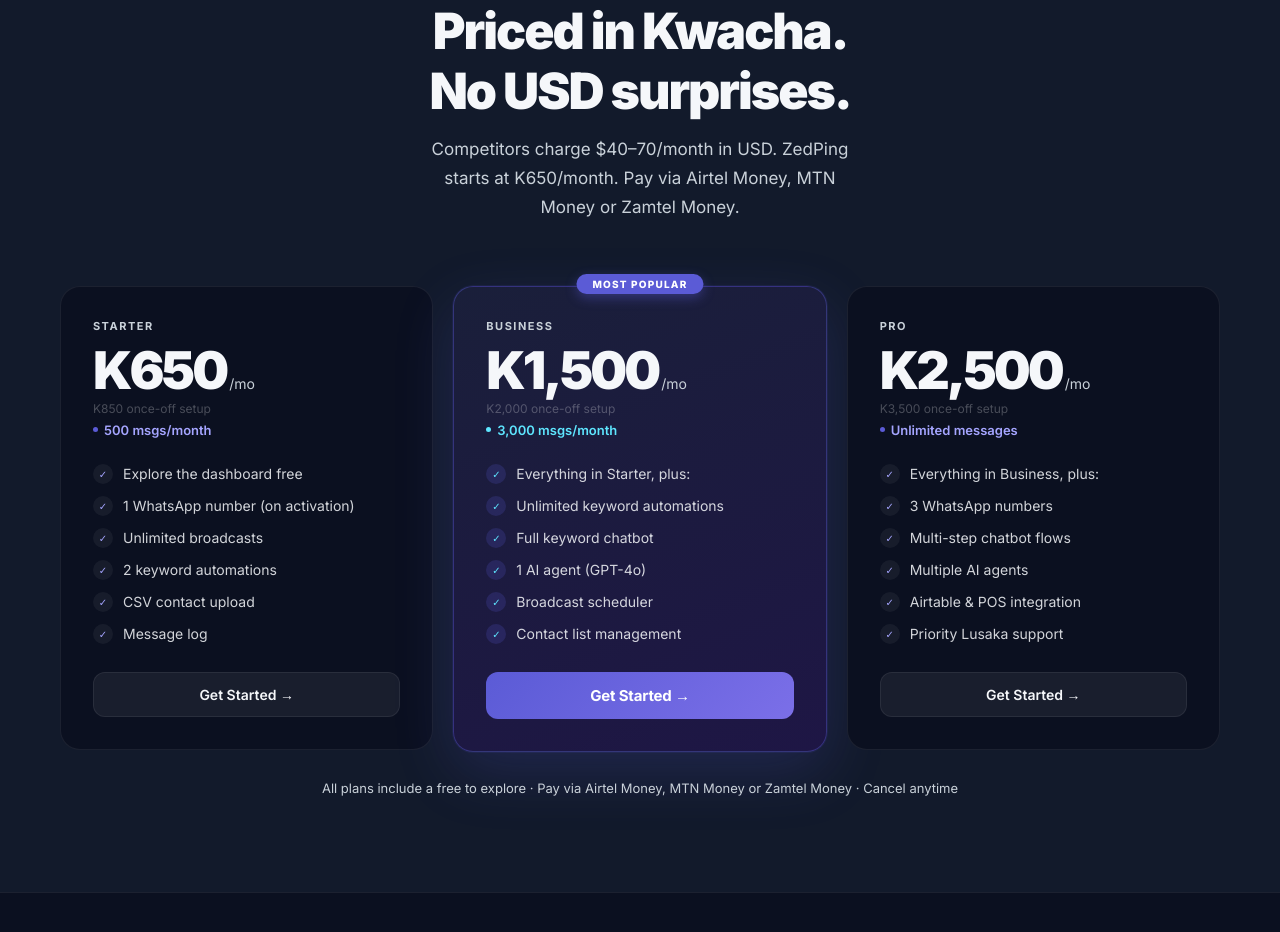
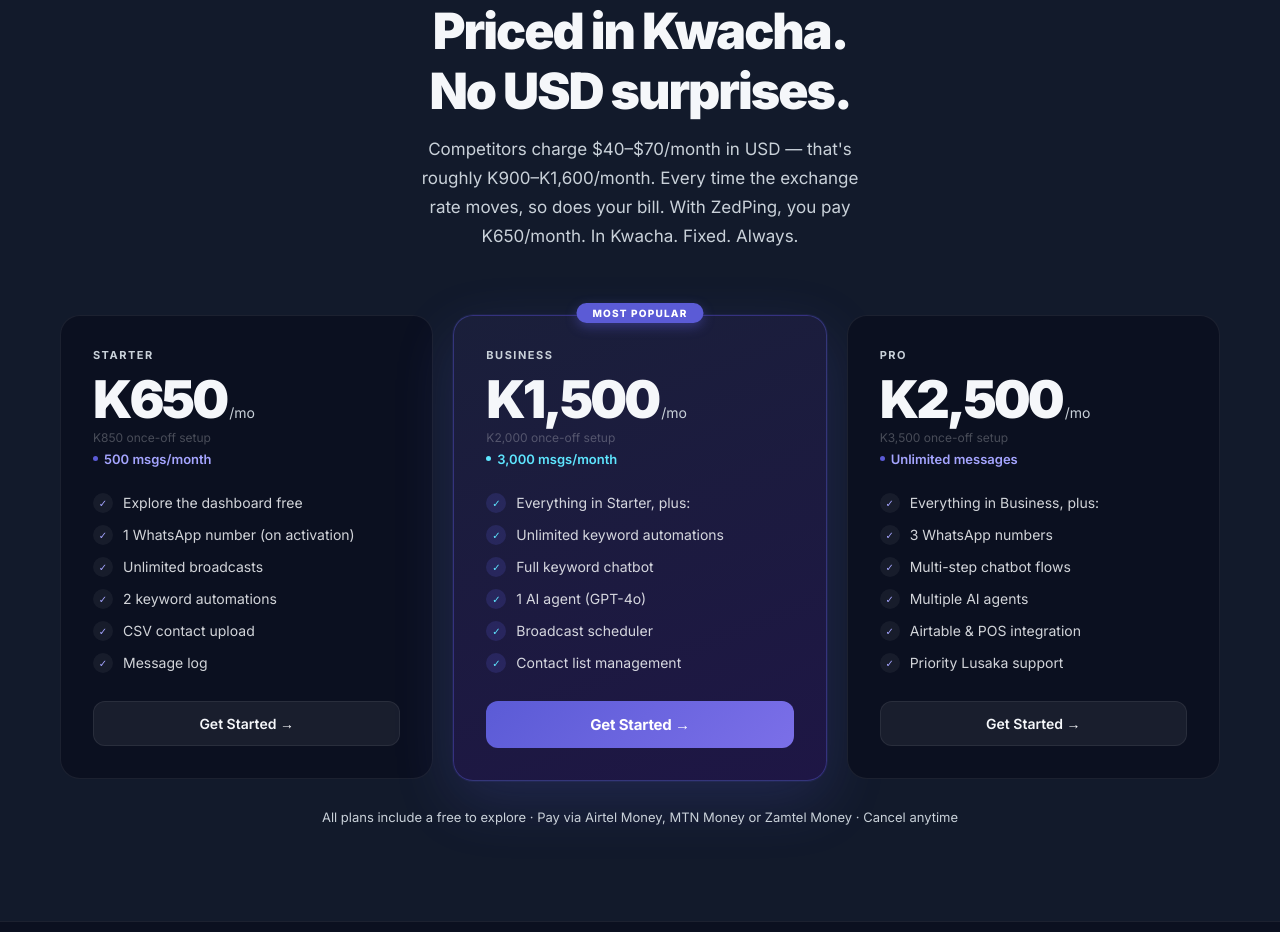
Before and after one commit to MsVee-git/zedping-frontend, a React (Create React App) app: page / in a window 1280 px wide. Shown: the part 3440-4372 px from the top of the page. Built offline with nearby package versions, Linux system fonts and the light colour scheme.

Commit message:
Update App.js

```diff
--- a/src/App.js
+++ b/src/App.js
@@ -440,7 +440,7 @@
                 Priced in Kwacha.<br />No USD surprises.
               </h2>
               <p style={{ fontSize: 17, color: TEXT2, marginTop: 14, maxWidth: 440, margin: "14px auto 0", lineHeight: 1.7 }}>
-                Competitors charge $40–70/month in USD. ZedPing starts at K650/month. Pay via Airtel Money, MTN Money or Zamtel Money.
+                Competitors charge $40–$70/month in USD — that's roughly K900–K1,600/month. Every time the exchange rate moves, so does your bill. With ZedPing, you pay K650/month. In Kwacha. Fixed. Always.
               </p>
             </div>
           </FadeIn>
```
